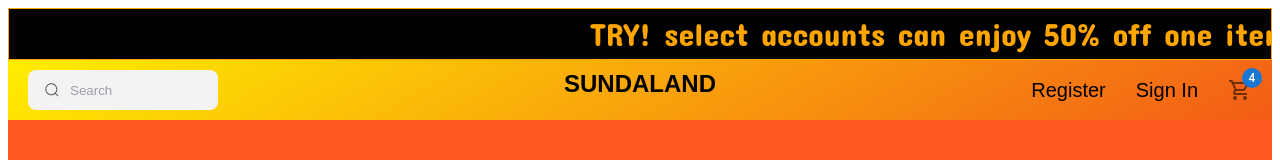
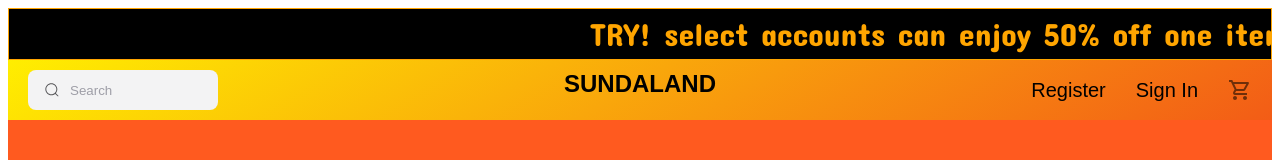
Before and after one commit to Theads1/sundaland, a React (Vite) app in the folder client/: page / in a window 1280 px wide. Shown: the top 160 px of the page. Built offline with nearby package versions, Linux system fonts and the light colour scheme; a web font is replaced by a local one.

Commit message:
added restritions and text decorations

```diff
--- a/client/src/components/homepage/Navbar.jsx
+++ b/client/src/components/homepage/Navbar.jsx
@@ -1,8 +1,13 @@
 import Badge from '@mui/material/Badge';
 import ShoppingCartOutlinedIcon from '@mui/icons-material/ShoppingCartOutlined';
 import "./navbar.css"
+import { useSelector } from 'react-redux';
+import { Link } from "react-router-dom"
 
 const Navbar = () => {
+  const quantity = useSelector(state=>state.cart.quantity);
+
+
   return (
     <div className='navContainer'>
       <div className='navWrapper'>
@@ -12,6 +17,7 @@
         <input type="search" placeholder="Search" className='searchBox'/>
         </span>
         </div>
+        <Link to={`/`} style={{textDecoration: 'none'}}>
         <div className='navCenter'>
         <span className='centerLogo'>
           <span className='letter'>S</span>
@@ -23,10 +29,9 @@
           <span className='letter'>A</span>
           <span className='letter'>N</span>
           <span className='letter'>D</span>
-
          </span>
-
         </div>
+        </Link>
         <div className='navRight'>
         <span className='rightItem'>
            Register
@@ -35,9 +40,11 @@
            Sign In
         </span>
         <span className='rightItem'>
-        <Badge badgeContent={4} color="primary">
+          <Link to={`/cart`}>
+        <Badge badgeContent={quantity} color="primary">
        <ShoppingCartOutlinedIcon color="action" />
        </Badge>
+       </Link>
         </span>
 
         </div>
--- a/client/src/components/homepage/navbar.css
+++ b/client/src/components/homepage/navbar.css
@@ -64,6 +64,7 @@
     fill: #57575a;
     width: 1rem;
     height: 1rem;
+
    }
 
 .centerLogo{
@@ -72,7 +73,6 @@
     justify-content: center;
     font-weight: bolder;
     font-size:x-large;
-
 }
 .letter{
     transition: 0.4s;
```
